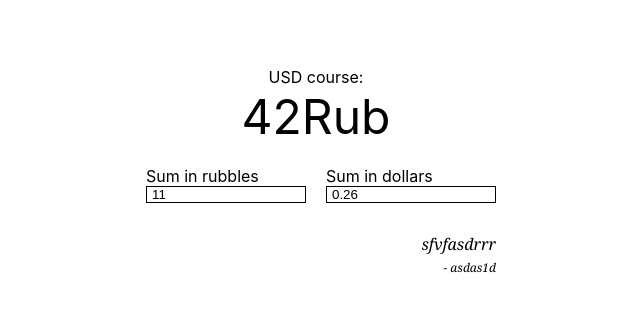
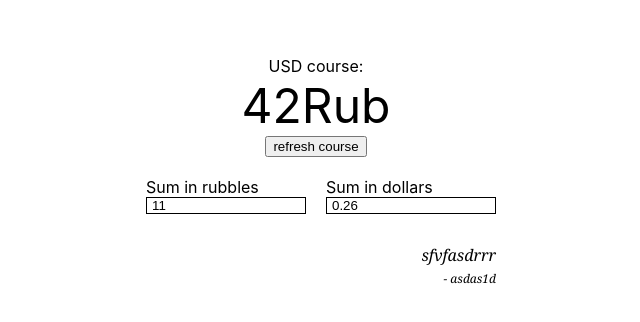
Before and after one commit to R0mze5/st-react_tdd, a React (Create React App) app: page / in a window 1280 px wide. Shown: the part 228-550 px from the top of the page, without its empty margins (324-964 px from the left). Built offline with nearby package versions, Linux system fonts and the light colour scheme.

Commit message:
created refresh course button

```diff
--- a/src/components/Header/Header.tsx
+++ b/src/components/Header/Header.tsx
@@ -1,12 +1,13 @@
 import React from "react";
 import { CurrentCourse } from "../CurrentCourse";
+import { RefreshCourse } from "../RefreshCourse";
 
 import styles from "./Header.module.css";
 
 export const Header: React.FC = () => {
   return (
     <header className={styles.header}>
-      USD course: <CurrentCourse />
+      USD course: <CurrentCourse /> <RefreshCourse />
     </header>
   );
 };
--- /dev/null
+++ b/src/components/RefreshCourse/RefreshCourse.module.css
@@ -0,0 +1,2 @@
+.button {
+}
--- /dev/null
+++ b/src/components/RefreshCourse/RefreshCourse.tsx
@@ -0,0 +1,11 @@
+import React from "react";
+
+import styles from "./RefreshCourse.module.css";
+
+export const RefreshCourse: React.FC = () => {
+  return (
+    <button className={styles.button} type="button" onClick={console.log}>
+      refresh course
+    </button>
+  );
+};
--- /dev/null
+++ b/src/components/RefreshCourse/index.ts
@@ -0,0 +1 @@
+export { RefreshCourse } from "./RefreshCourse";
```
Also changed, not shown: 1 other file (tests, documents, lock files or other folders).
